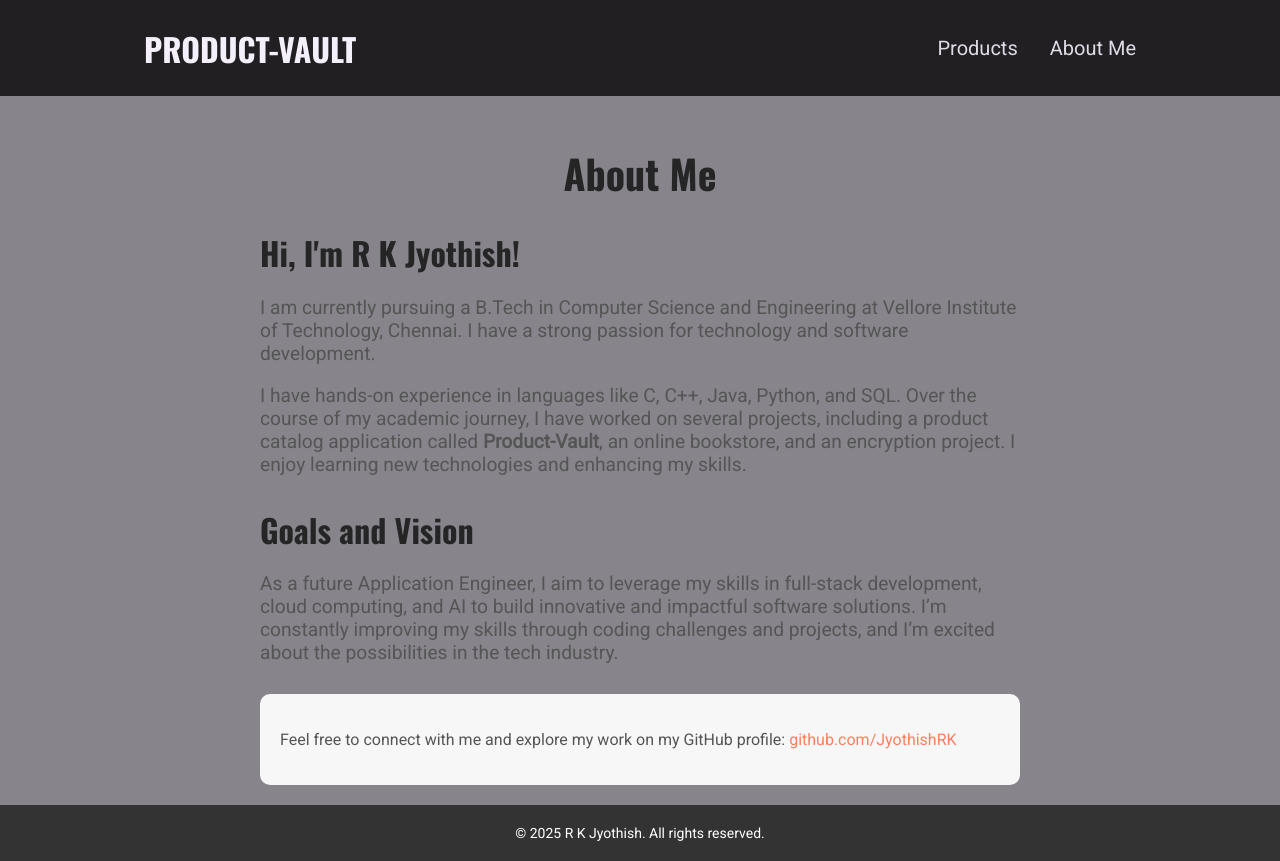
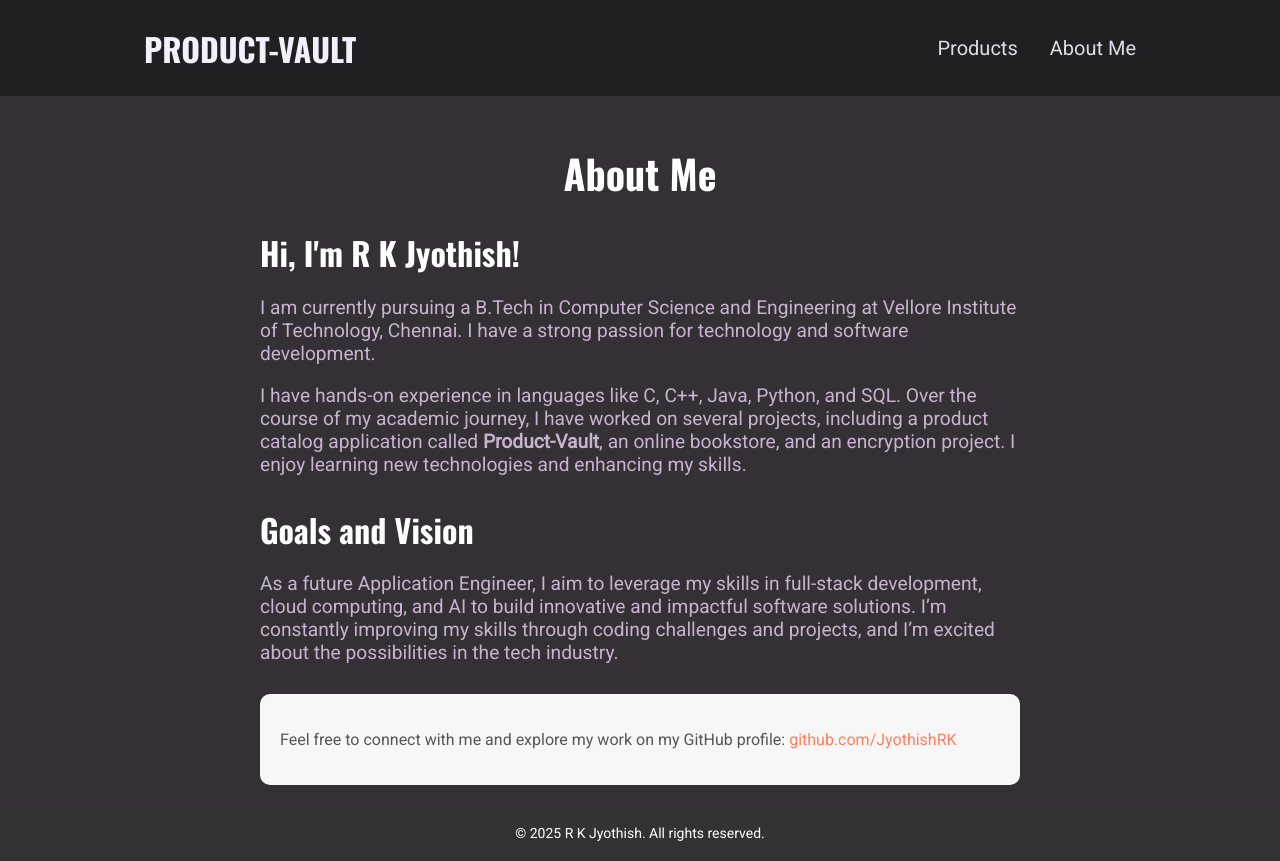
Before and after one commit to JyothishRK/ecommerce-catalog, a Next.js app: page /about in a window 1280 px wide. Built offline with nearby package versions, Linux system fonts and the light colour scheme.

Commit message:
Updated Page styling

```diff
--- a/components/products/all-products.module.css
+++ b/components/products/all-products.module.css
@@ -6,7 +6,7 @@
 
 .products h1 {
   font-size: var(--size-8);
-  color: var(--color-grey-800);
+  color: var(--color-grey-50);
   text-align: center;
 }
 
--- a/components/products/product-item.module.css
+++ b/components/products/product-item.module.css
@@ -1,11 +1,12 @@
 .product {
   box-shadow: 0 1px 4px rgba(0, 0, 0, 0.2);
-  background-color: var(--color-grey-800);
+  background-color: white;
   text-align: center;
+  border-radius: 5%;
 }
 
 .product a {
-  color: var(--color-grey-100);
+  color: var(--color-grey-900);
 }
 
 .image {
--- a/pages/about.js
+++ b/pages/about.js
@@ -1,21 +1,21 @@
 function AboutPage(props) {
   return (
       <div style={{ padding: '20px', maxWidth: '800px', margin: '0 auto' }}>
-          <h1 style={{ textAlign: 'center', fontSize: '2.5rem', marginBottom: '20px' }}>About Me</h1>
+          <h1 style={{ textAlign: 'center', fontSize: '2.5rem', marginBottom: '20px', color:'white'}}>About Me</h1>
 
-          <div style={{ marginBottom: '30px' }}>
+          <div style={{ marginBottom: '30px' , color:'white'}}>
               <h2 style={{ fontSize: '2rem', marginBottom: '10px' }}>Hi, I'm R K Jyothish!</h2>
-              <p style={{ fontSize: '1.2rem', color: '#555' }}>
+              <p style={{ fontSize: '1.2rem', color: '#c8b3ce' }}>
                   I am currently pursuing a B.Tech in Computer Science and Engineering at Vellore Institute of Technology, Chennai. I have a strong passion for technology and software development.
               </p>
-              <p style={{ fontSize: '1.2rem', color: '#555' }}>
+              <p style={{ fontSize: '1.2rem', color: '#c8b3ce' }}>
                   I have hands-on experience in languages like C, C++, Java, Python, and SQL. Over the course of my academic journey, I have worked on several projects, including a product catalog application called <strong>Product-Vault</strong>, an online bookstore, and an encryption project. I enjoy learning new technologies and enhancing my skills.
               </p>
           </div>
 
           <div>
-              <h2 style={{ fontSize: '2rem', marginBottom: '10px' }}>Goals and Vision</h2>
-              <p style={{ fontSize: '1.2rem', color: '#555' }}>
+              <h2 style={{ fontSize: '2rem', marginBottom: '10px' , color:'white'}}>Goals and Vision</h2>
+              <p style={{ fontSize: '1.2rem', color: '#c8b3ce' }}>
                   As a future Application Engineer, I aim to leverage my skills in full-stack development, cloud computing, and AI to build innovative and impactful software solutions. I’m constantly improving my skills through coding challenges and projects, and I’m excited about the possibilities in the tech industry.
               </p>
           </div>
--- a/pages/index.js
+++ b/pages/index.js
@@ -29,7 +29,7 @@ function HomePage(props) {
             </div>
 
             {/* Features Section */}
-            <div style={{ padding: '20px 0', maxWidth: '800px', margin: '0 auto' }}>
+            <div style={{ padding: '20px 0', maxWidth: '800px', margin: '0 auto', color: 'white'}}>
                 <h2 style={{ marginBottom: '20px', fontSize: '2rem' }}>Why Choose Product-Vault?</h2>
                 <ul style={{ listStyle: 'none', padding: 0 }}>
                     <li style={{ marginBottom: '15px', fontSize: '1.2rem' }}>
--- a/styles/globals.css
+++ b/styles/globals.css
@@ -43,7 +43,7 @@ body {
   --size-40: 10rem;
 
   margin: 0;
-  background-color: var(--color-grey-500);
+  background-color: var(--color-grey-800);
   color: #252525;
   font-family: 'Roboto', sans-serif;
 }
```
Also changed, not shown: components/products/product-page/product-details.module.css (+4 -3 lines), components/products/product-page/product-page.module.css (+16 -2 lines).
